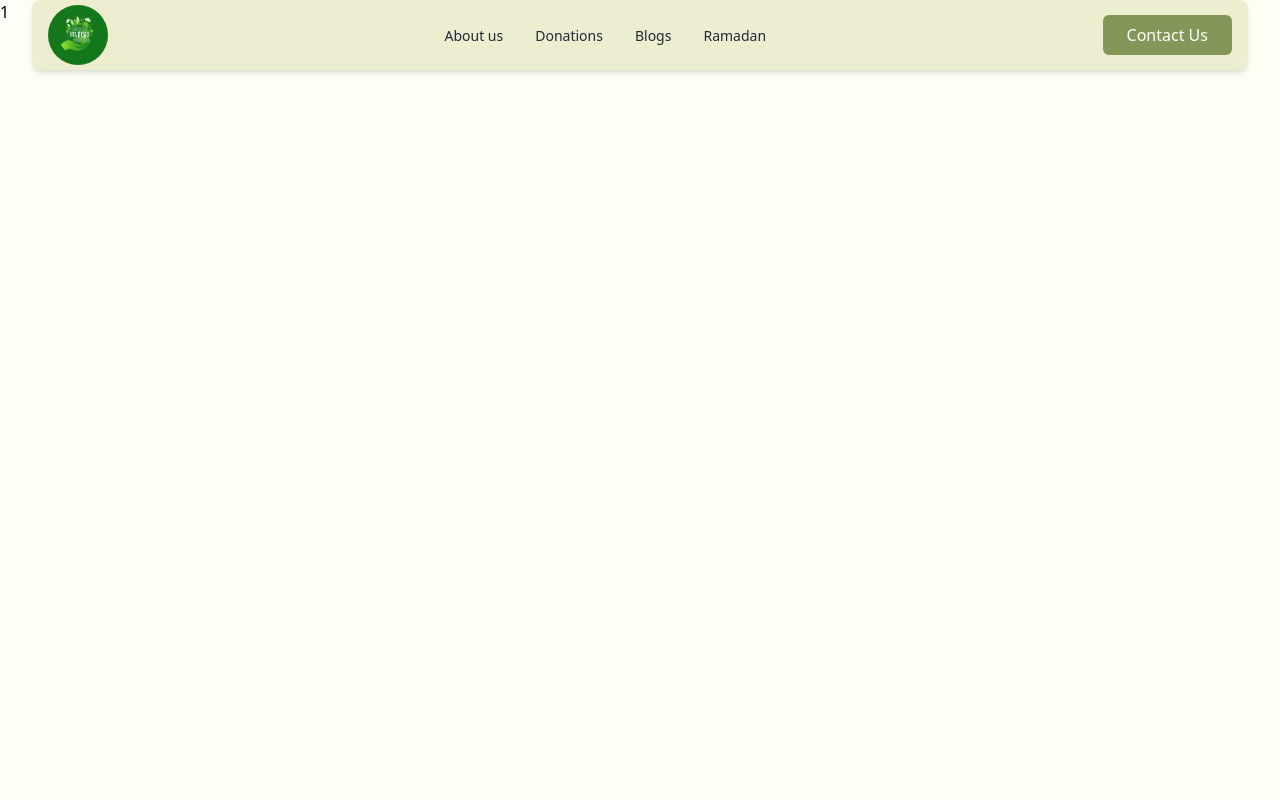
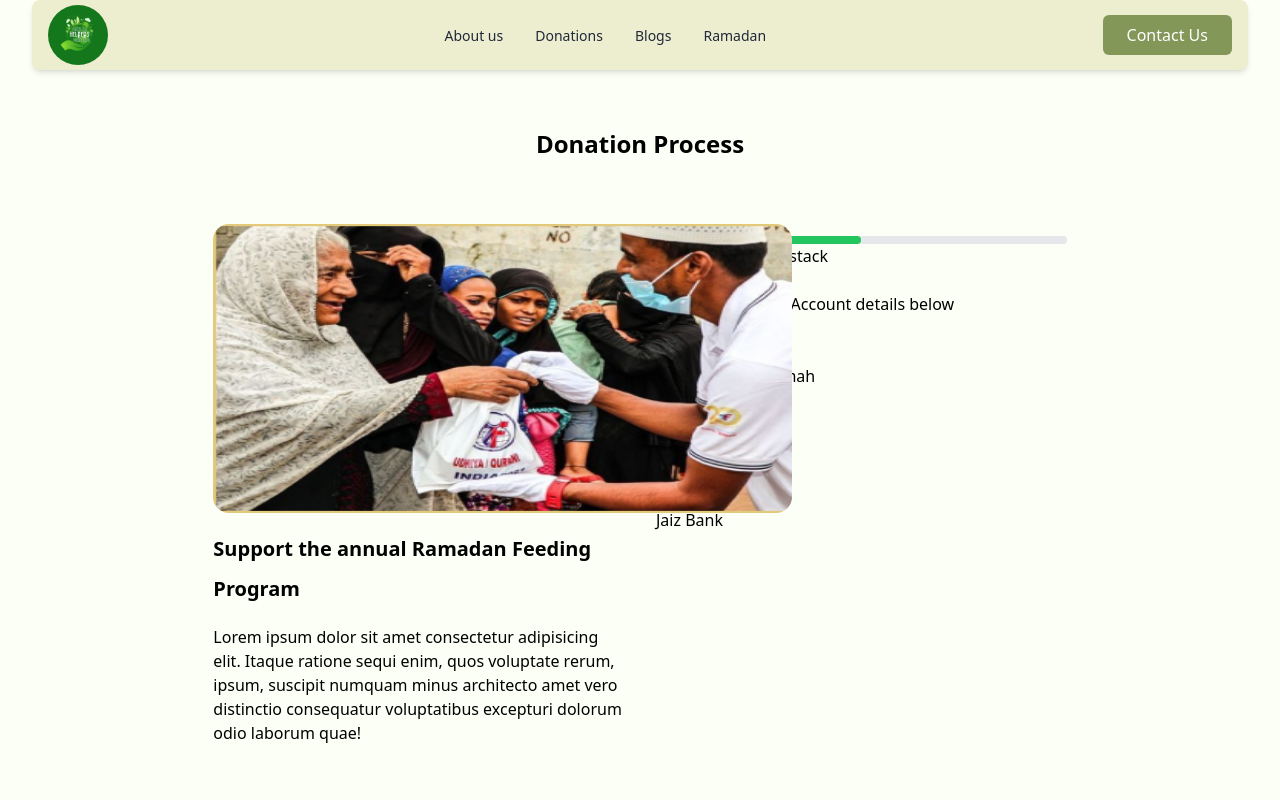
Before and after one commit to Khoiriyah23/Mhf-FE, a Next.js app: page /donation/1 in a window 1280 px wide. Shown: the top 800 px of the page. Built offline with nearby package versions, Linux system fonts and the light colour scheme.

Commit message:
structures have been laid, remaining styling to perfection

```diff
--- a/app/donation/[id]/page.tsx
+++ b/app/donation/[id]/page.tsx
@@ -1,10 +1,130 @@
-import React from 'react'
-const Page = ({ params }: { params: {id: string}}) => {
-    const  id  = params.id
-    // const { id: paramId } = params
+import React from 'react';
+import Image from 'next/image';
+
+const Page = ({ params }: { params: { id: number } }) => {
+  const id = Number(params.id);
+
+  const programs = [
+    {
+      id: 1,
+      imageSrc: "/images/distribute.png",
+      title: "Support the annual Ramadan Feeding Program",
+      raised: 500000,
+      goal: 1000000,
+      buttonText: "Donate",
+    },
+    {
+      id: 2,
+      imageSrc: "/images/baby-smile.png",
+      title: "Save Abdullahi and help him fight against Cancer",
+      raised: 500000,
+      goal: 500000,
+      buttonText: "Donate",
+    },
+    {
+      id: 3,
+      imageSrc: "/images/mosque.png",
+      title: "Contribute in Masjid Construction at Apata",
+      raised: 500000,
+      goal: 800000,
+      buttonText: "Donate",
+    },
+    {
+      id: 4,
+      imageSrc: "/images/distribute.png",
+      title: "Support the annual Ramadan Feeding Program",
+      raised: 200000,
+      goal: 500000,
+      buttonText: "Donate",
+    },
+    {
+      id: 5,
+      imageSrc: "/images/distribute.png",
+      title: "Save Abdullahi and help him fight against Cancer",
+      raised: 300000,
+      goal: 400000,
+      buttonText: "Donate",
+    },
+    {
+      id: 6,
+      imageSrc: "/images/distribute.png",
+      title: "Contribute in Masjid Construction at Apata",
+      raised: 700000,
+      goal: 1000000,
+      buttonText: "Donate",
+    },
+  ];
+
+  // Find the program that matches the id
+  const program = programs.find((program) => program.id === id);
+
+  // Handle case when no program matches the id
+  if (!program) {
+    return <div>Program not found.</div>;
+  }
+
+
+
+
   return (
-    <div>{id}</div>
-  )
-}
+    <div className='w-4/6 mx-auto mt-32'>
+      <h1 className='text-center text-2xl font-bold mb-16'>Donation Process</h1>
+      <div className='grid grid-cols-1 md:grid-cols-2 gap-8'>
+        {/* Left Section */}
+        <div>
+          <div className='w-[579px] h-[289px] relative '>
+            <Image
+              src={program.imageSrc}
+              alt={program.title}
+              fill
+              objectFit='c'
+              className='absolute rounded-2xl'
+            />
+          </div>
+          <p className='text-xl font-semibold py-4 leading-10'>{program.title}</p>
+          <p>
+            Lorem ipsum dolor sit amet consectetur adipisicing elit. Itaque
+            ratione sequi enim, quos voluptate rerum, ipsum, suscipit numquam
+            minus architecto amet vero distinctio consequatur voluptatibus
+            excepturi dolorum odio laborum quae!
+          </p>
+        </div>
 
-export default Page
+        {/* Right Section */}
+        <div>
+          {/* Progress Bar */}
+          <div className="w-full bg-gray-200 h-2 rounded-full mt-3">
+            <div
+              className="h-2 bg-green-500 rounded-full"
+              style={{
+                width: `${(program.raised / program.goal) * 100}%`,
+              }}
+            ></div>
+          </div>
+          <div>Donate Using Paystack</div>
+          <div>
+            <p>Or</p>
+            <p>Direct Transfer to Account details below</p>
+            <div>
+              <p>Account Name</p>
+              <p>:</p>
+              <p>Muhammed Jummah</p>
+            </div>
+            <div>
+              <p>Account Number</p>
+              <p>:</p>
+              <p>04563289</p>
+            </div>
+            <div>
+              <p>Bank Name</p>
+              <p>:</p>
+              <p>Jaiz Bank</p>
+            </div>
+          </div>
+        </div>
+      </div>
+    </div>
+  );
+};
+
+export default Page;
```
